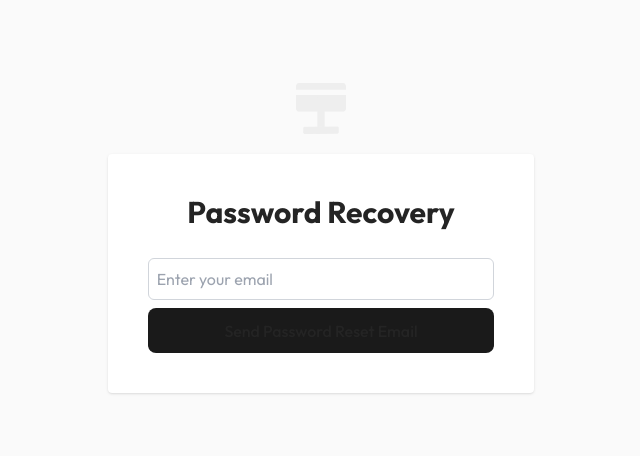
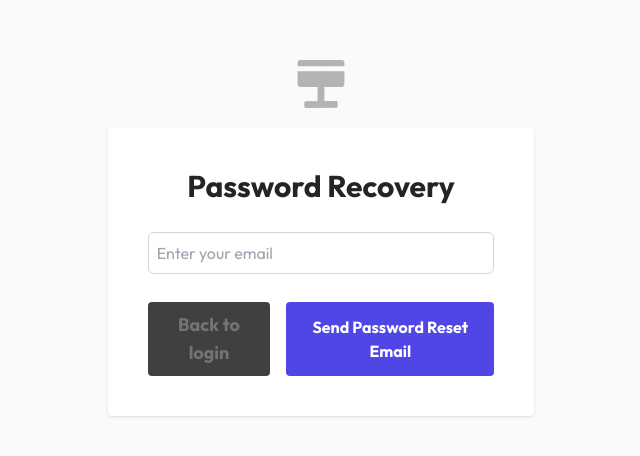
Before and after one commit to and27/tracker, a React (Vite) app: page /password-recovery in a window 1280 px wide. Shown: the part 162-618 px from the top of the page, without its empty margins (319-959 px from the left). Built offline with nearby package versions, Linux system fonts and the light colour scheme; no server answers; the database is empty.

Commit message:
refactor signup form and add test

```diff
--- a/src/components/Button.tsx
+++ b/src/components/Button.tsx
@@ -9,7 +9,7 @@ const Button = ({ children, onClick, type = "submit" }: ButtonProps) => {
     <button
       onClick={onClick}
       type={type}
-      className="bg-indigo-600 text-white px-5 mt-5 rounded hover:bg-indigo-700 font-bold
+      className="bg-indigo-600 text-white px-5 rounded hover:bg-indigo-700 font-bold
       text-sm md:text-base"
     >
       {children}
--- /dev/null
+++ b/src/components/Forms/Signup.tsx
@@ -0,0 +1,66 @@
+import { useEffect, useState } from "react";
+import useAuth from "../../utils/useAuth";
+import Button from "../Button";
+import { useNavigate } from "react-router-dom";
+import InputWithLabel from "./InputWithLabel";
+
+type SignupData = {
+  email: string;
+  password: string;
+};
+
+const SignupForm = () => {
+  const [loginData, setLoginData] = useState<SignupData>({} as SignupData);
+  const { signupUser, error, user } = useAuth();
+  const navigate = useNavigate();
+
+  const handleChange = (e: React.ChangeEvent<HTMLInputElement>) => {
+    const { name, value } = e.target;
+    setLoginData((prev) => ({ ...prev, [name]: value }));
+  };
+
+  const handleSubmit = async (e: React.FormEvent<HTMLFormElement>) => {
+    const { email, password } = loginData;
+    e.preventDefault();
+    await signupUser({ email, password });
+  };
+
+  useEffect(() => {
+    if (user) {
+      navigate("/account/overview");
+    }
+  }, [user]);
+
+  return (
+    <form
+      onSubmit={handleSubmit}
+      className="flex flex-col gap-4"
+      aria-label="signup form"
+    >
+      <InputWithLabel
+        label="Email"
+        name="email"
+        type="email"
+        handleChange={handleChange}
+      />
+      <InputWithLabel
+        label="Password"
+        name="password"
+        type="password"
+        handleChange={handleChange}
+      />
+      <InputWithLabel
+        label="Confirm Password"
+        name="confirm password"
+        type="password"
+        handleChange={handleChange}
+      />
+      <div className="gap-2 text-rose-700">
+        {error && <p>{error}</p>}
+        <Button>Sign up</Button>
+      </div>
+    </form>
+  );
+};
+
+export default SignupForm;
--- a/src/components/Forms/Singup.tsx
+++ /dev/null
@@ -1,85 +0,0 @@
-import { useEffect, useState } from "react";
-import useAuth from "../../utils/useAuth";
-import Button from "../Button";
-import { useNavigate } from "react-router-dom";
-
-type SignupData = {
-  email: string;
-  password: string;
-};
-
-const SignupForm = () => {
-  const [loginData, setLoginData] = useState<SignupData>({} as SignupData);
-  const { signupUser, error, user } = useAuth();
-  const navigate = useNavigate();
-
-  const handleChange = (e: React.ChangeEvent<HTMLInputElement>) => {
-    const { name, value } = e.target;
-    setLoginData((prev) => ({ ...prev, [name]: value }));
-  };
-
-  const handleSubmit = async (e: React.FormEvent<HTMLFormElement>) => {
-    const { email, password } = loginData;
-    e.preventDefault();
-    await signupUser({ email, password });
-  };
-
-  useEffect(() => {
-    if (user) {
-      navigate("/account/overview");
-    }
-  }, [user]);
-
-  useEffect(() => {
-    if (error) {
-      console.log(error);
-    }
-  }, [error]);
-
-  return (
-    <form onSubmit={handleSubmit} className="flex flex-col gap-4">
-      <label
-        htmlFor="email"
-        className="flex flex-col text-gray-700 dark:text-neutral-200 font-semibold text-lg"
-      >
-        Email
-        <input
-          className="bg-transparent border border-gray-300 p-2 rounded-md mt-1"
-          type="email"
-          name="email"
-          onChange={handleChange}
-        />
-      </label>
-      <label
-        htmlFor="password"
-        className="flex flex-col text-gray-700 dark:text-neutral-200 font-semibold text-lg"
-      >
-        Password
-        <input
-          className="bg-transparent border border-gray-300 p-2 rounded-md mt-1"
-          type="password"
-          name="password"
-          onChange={handleChange}
-        />
-      </label>
-      <label
-        htmlFor="password"
-        className="flex flex-col text-gray-700 dark:text-neutral-200 font-semibold text-lg"
-      >
-        Confirm Password
-        <input
-          className="bg-transparent border border-gray-300 p-2 rounded-md mt-1"
-          type="password"
-          name="password"
-          onChange={handleChange}
-        />
-      </label>
-      <div className="gap-2 text-rose-700">
-        {error && <p>{error}</p>}
-        <Button>Sign up</Button>
-      </div>
-    </form>
-  );
-};
-
-export default SignupForm;
--- a/src/components/LinkButton.tsx
+++ b/src/components/LinkButton.tsx
@@ -9,8 +9,12 @@ const LinkButton = ({ children, to, className }: LinkButtonProps) => {
   return (
     <Link to={to}>
       <button
-        className={`bg-indigo-600 text-white px-5 rounded hover:bg-indigo-700 font-bold
-          text-sm md:text-base ${className}"`}
+        className={`${
+          className === "primary"
+            ? "bg-indigo-600 hover:bg-indigo-700"
+            : "bg-neutral-700 hover:bg-neutral-700/50"
+        } text-white px-5 rounded font-bold
+          text-sm  ${className}"`}
       >
         {children}
       </button>
--- /dev/null
+++ b/src/components/LogoImage.tsx
@@ -0,0 +1,17 @@
+import { Link } from "react-router-dom";
+
+const LogoImage = () => {
+  return (
+    <Link to="/">
+      <img
+        src="/logoCard.svg"
+        alt="logo"
+        width="50"
+        height="50"
+        className="mx-auto mb-5 size-[2rem] lg:size-[3rem] filter brightness-75 dark:brightness-100"
+      />
+    </Link>
+  );
+};
+
+export default LogoImage;
--- a/src/components/Sections/Hero.tsx
+++ b/src/components/Sections/Hero.tsx
@@ -37,7 +37,9 @@ const Hero = () => {
           Gain control over your spending and achieve your financial goals with
           our intuitive app.
         </p>
-        <LinkButton to="/login">Start tracking now</LinkButton>
+        <LinkButton to="/login" className="primary">
+          Start tracking now
+        </LinkButton>
       </div>
     </div>
   );
--- a/src/pages/LoginPage.tsx
+++ b/src/pages/LoginPage.tsx
@@ -2,6 +2,7 @@ import { useEffect } from "react";
 import LoginForm from "../components/Forms/LoginForm";
 import { Link, useNavigate } from "react-router-dom";
 import useAuth from "../utils/useAuth";
+import LogoImage from "../components/LogoImage";
 
 const LoginPage = () => {
   const { loginUser, error, user } = useAuth();
@@ -24,13 +25,7 @@ const LoginPage = () => {
   return (
     <section className="min-h-screen bg-neutral-50 dark:bg-neutral-900 grid items-center">
       <div>
-        <img
-          src="/logoCard.svg"
-          alt="logo"
-          width="50"
-          height="50"
-          className="mx-auto mb-5 size-[2rem] lg:size-[3rem] filter brightness-75 dark:brightness-100"
-        />
+        <LogoImage />
         <div className="bg-white dark:bg-neutral-800 shadow p-5 mx-3 sm:p-10 md:mx-auto rounded md:w-1/2 xl:w-1/3">
           <h1 className="text-center text-3xl font-bold font-outfit">
             Sign in
--- a/src/pages/PasswordRecoverys.tsx
+++ b/src/pages/PasswordRecoverys.tsx
@@ -1,5 +1,8 @@
 import { useState } from "react";
 import { sendPasswordRecoveryEmail } from "../utils/supabaseLogin";
+import LinkButton from "../components/LinkButton";
+import Button from "../components/Button";
+import LogoImage from "../components/LogoImage";
 
 const PasswordRecovery = () => {
   const [email, setEmail] = useState("");
@@ -16,13 +19,7 @@ const PasswordRecovery = () => {
   return (
     <section className="h-screen bg-neutral-50 dark:bg-neutral-900 grid items-center">
       <div>
-        <img
-          src="/logoCard.svg"
-          alt="logo"
-          width="50"
-          height="50"
-          className="mx-auto mb-5"
-        />
+        <LogoImage />
         <div className="bg-white dark:bg-neutral-800 shadow p-10 rounded sm:w-1/2 lg:w-1/3 sm:mx-auto mx-5">
           <h1 className="text-center text-3xl font-bold font-outfit mb-6">
             Password Recovery
@@ -36,7 +33,14 @@ const PasswordRecovery = () => {
               onChange={(e) => setEmail(e.target.value)}
               required
             />
-            <button type="submit">Send Password Reset Email</button>
+            <div className="flex gap-4 justify-start mt-5">
+              <LinkButton to="/login" className="secondary">
+                <span className="text-center text-neutral-500 dark:text-neutral-400 pt-1 pb-4 text-lg">
+                  Back to login
+                </span>
+              </LinkButton>
+              <Button type="submit">Send Password Reset Email</Button>
+            </div>
           </form>
           {message && <p>{message}</p>}
         </div>
--- a/src/pages/PasswordReset.tsx
+++ b/src/pages/PasswordReset.tsx
@@ -1,16 +1,11 @@
 import PasswordResetForm from "../components/Forms/PasswordResetForm";
+import LogoImage from "../components/LogoImage";
 
 const PasswordReset = () => {
   return (
     <section className="h-screen bg-neutral-50 dark:bg-neutral-900 grid items-center">
       <div>
-        <img
-          src="/logoCard.svg"
-          alt="logo"
-          width="50"
-          height="50"
-          className="mx-auto mb-5"
-        />
+        <LogoImage />
         <div className="bg-white dark:bg-neutral-800 shadow p-10 rounded sm:w-1/2 lg:w-1/3 sm:mx-auto mx-5">
           <h1 className="text-center text-3xl font-bold font-outfit">
             New Password
--- a/src/pages/SignupPage.tsx
+++ b/src/pages/SignupPage.tsx
@@ -2,6 +2,7 @@ import { useEffect } from "react";
 import { supabaseLogout } from "../utils/supabaseLogin";
 import SignupForm from "../components/Forms/Singup";
 import { Link } from "react-router-dom";
+import LogoImage from "../components/LogoImage";
 
 const SignupPage = () => {
   const handleLogout = () => {
@@ -15,13 +16,7 @@ const SignupPage = () => {
   return (
     <section className="min-h-screen bg-neutral-50 dark:bg-neutral-900 grid items-center">
       <div>
-        <img
-          src="/logoCard.svg"
-          alt="logo"
-          width="50"
-          height="50"
-          className="mx-auto mb-5 filter brightness-75 dark:brightness-100 size-[2rem] lg:size-[3rem]"
-        />
+        <LogoImage />
         <div className="bg-white dark:bg-neutral-800 shadow p-5 mx-3 sm:p-10 md:mx-auto rounded md:w-1/2 xl:w-1/3">
           <h1 className="text-center text-3xl font-bold font-outfit">
             Welcome
```
Also changed, not shown: 2 other files (tests, documents, lock files or other folders).
